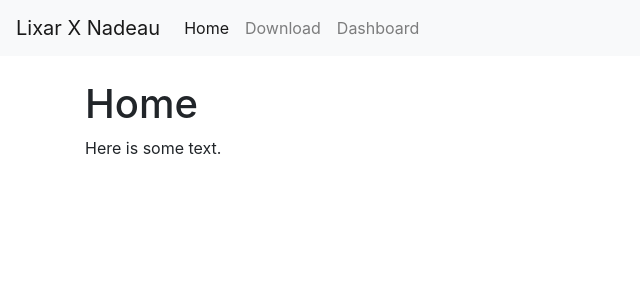
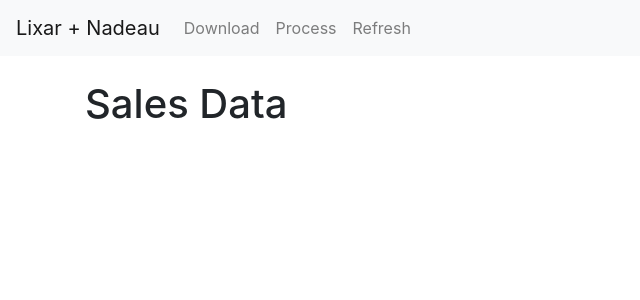
Before and after one commit to pnads/lixar-nadeau-flask, a Flask app: page / in a window 1280 px wide. Shown: the top 300 px of the page, without its empty margins (0-640 px from the left). Run offline with Flask 2, Linux system fonts and the light colour scheme; some libraries are stand-ins or nearby versions.

Commit message:
Major update: added ajax; download + process routes; no buttons, use links; refresh

```diff
--- /dev/null
+++ b/lixar_flask/main.py
@@ -0,0 +1,122 @@
+
+import os, sys, io
+import requests
+import py7zr
+import threading
+
+import pandas as pd
+import numpy as np
+
+from flask import render_template, request, Response, redirect, flash
+
+from lixar_flask import app
+
+
+URL = 'http://eforexcel.com/wp/wp-content/uploads/2017/07/1500000%20Sales%20Records.7z'
+
+CURRENT_DIR = os.path.dirname(os.path.abspath(__file__))
+DATA_DIR = os.path.abspath(os.path.join(CURRENT_DIR, 'data'))
+ZIP_FILE_PATH = os.path.join(DATA_DIR, '1500000 Sales Records.7z')
+
+
+@app.route("/")
+def index():
+    tables, titles = display_table()
+    return render_template('index.html', tables=tables, titles=titles)
+
+@app.route("/download")
+def download():
+    print('Downloading "1500000 Sales Records.7z"...')
+    response = requests.get(URL, headers={"User-Agent": "XY"})
+    with open(ZIP_FILE_PATH, 'wb') as zf:
+        zf.write(response.content)
+
+    return 'success'
+
+@app.route("/process")
+def process():
+    print('Extracting Data...')
+    with py7zr.SevenZipFile(ZIP_FILE_PATH) as zip_file:
+        for _, bio in zip_file.readall().items():
+            df = pd.read_csv(bio)
+
+    print('Making Summary Files...')
+    print('--> "region_totals.csv"')
+    # Make a summary table by doing a groupby on the region and including some Total columns
+    g_total = df.groupby('Region')[['Units Sold', 'Total Revenue', 'Total Cost', 'Total Profit']].sum()
+    df_total = pd.DataFrame(g_total)
+    print(df_total)
+    df_total += np.random.rand(*df_total.shape) * 10000.0
+    print(df_total)
+    df_total.to_csv(os.path.join(DATA_DIR, 'region_totals.csv'))
+    print('Done.')
+
+    return 'success'
+
+@app.route("/update")
+def update():
+    tables, titles = display_table()
+    return render_template('index.html', tables=tables, titles=titles)
+
+# @app.route("/download")
+# def download():
+#     download_and_summarize()
+#     return 'DONE'
+
+# @app.route("/download/", methods=['POST'])
+# @app.route("/download/", methods=['GET','POST'])
+# def download():
+#     if request.method == 'POST':
+#         download_and_summarize()
+
+#     return Response(status=200)
+
+# @app.route("/download/", methods=['GET'])
+# def download_view():
+#     # print('Starting download and summarize process...')
+#     # threading.Thread(target=download_and_summarize).start()
+#     return render_template('download.html')
+
+# @app.route("/download")
+# def download_and_summarize():
+#     """
+#     Background process to download the .7z file, extract large .csv and create
+#     smaller .csv files for the dashboard tables.
+#     :return: None
+#     """
+#     print('Downloading "1500000 Sales Records.7z"...')
+#     response = requests.get(URL, headers={"User-Agent": "XY"})
+#     with open(ZIP_FILE_PATH, 'wb') as zf:
+#         zf.write(response.content)
+
+#     print('Loading Data...')
+#     with py7zr.SevenZipFile(ZIP_FILE_PATH) as zip_file:
+#         for _, bio in zip_file.readall().items():
+#             df = pd.read_csv(bio)
+
+#     print('Making Summary Files...')
+#     # Make a summary table by doing a groupby on the region and including some Total columns
+#     g_total = df.groupby('Region')[['Units Sold', 'Total Revenue', 'Total Cost', 'Total Profit']].sum()
+#     df_total = pd.DataFrame(g_total)
+#     df_total.to_csv(os.path.join(DATA_DIR, 'region_totals.csv'))
+#     print('Done.')
+
+#     return 'success'
+
+def display_table():
+    try:
+        df_total = pd.read_csv(os.path.join(DATA_DIR, 'region_totals.csv'))
+        df_total = df_total.set_index('Region')
+        df_total[['Units Sold']] = df_total[['Units Sold']].applymap(lambda x: "{:,.0f}".format((x)))
+        df_total[['Total Revenue', 'Total Cost', 'Total Profit']] = df_total[['Total Revenue', 'Total Cost', 'Total Profit']].applymap(lambda x: "${:,.0f}".format((x)))
+        table_total = df_total.to_html(justify='center', classes=["table", "table-striped", "table-hover", "table-responsive-xl"], header=True)
+        table_total = table_total.replace('<thead>', '<thead class="thead-dark">')
+
+        tables = [table_total]
+        titles = ['na', 'By Region']
+    except Exception as e:
+        flash('ERROR: ' + str(e))
+        return [], []
+
+
+    return tables, titles
--- a/lixar_flask/templates/base.html
+++ b/lixar_flask/templates/base.html
@@ -7,7 +7,6 @@
 
     <!-- Bootstrap CSS -->
     <link rel="stylesheet" href="https://stackpath.bootstrapcdn.com/bootstrap/4.1.3/css/bootstrap.min.css" integrity="sha384-MCw98/SFnGE8fJT3GXwEOngsV7Zt27NXFoaoApmYm81iuXoPkFOJwJ8ERdknLPMO" crossorigin="anonymous">
-
     <title>| Lixar X Nadeau | {% block title %}{% endblock title %}</title>
   </head>
   <body>
@@ -19,8 +18,56 @@
 
     <!-- Optional JavaScript -->
     <!-- jQuery first, then Popper.js, then Bootstrap JS -->
-    <script src="https://code.jquery.com/jquery-3.3.1.slim.min.js" integrity="sha384-q8i/X+965DzO0rT7abK41JStQIAqVgRVzpbzo5smXKp4YfRvH+8abtTE1Pi6jizo" crossorigin="anonymous"></script>
+    <script src="https://ajax.googleapis.com/ajax/libs/jquery/3.5.1/jquery.min.js"></script>
+
+    <!-- <script src="https://code.jquery.com/jquery-3.3.1.slim.min.js" integrity="sha384-q8i/X+965DzO0rT7abK41JStQIAqVgRVzpbzo5smXKp4YfRvH+8abtTE1Pi6jizo" crossorigin="anonymous"></script> -->
     <script src="https://cdnjs.cloudflare.com/ajax/libs/popper.js/1.14.3/umd/popper.min.js" integrity="sha384-ZMP7rVo3mIykV+2+9J3UJ46jBk0WLaUAdn689aCwoqbBJiSnjAK/l8WvCWPIPm49" crossorigin="anonymous"></script>
     <script src="https://stackpath.bootstrapcdn.com/bootstrap/4.1.3/js/bootstrap.min.js" integrity="sha384-ChfqqxuZUCnJSK3+MXmPNIyE6ZbWh2IMqE241rYiqJxyMiZ6OW/JmZQ5stwEULTy" crossorigin="anonymous"></script>
+
+    <!-- My scripts -->
+
+    <!-- Download Button -->
+    <script>
+
+
+    </script>
+
+    <script>
+      $('#dl-btn').click(function () {
+          $.ajax({
+              type: "GET",
+              url: "/download",
+              beforeSend: function () {
+                $('#dl-btn').text('Downloading...')
+              },
+              success: function () {
+                $('#dl-btn').text('Complete!')
+              },
+          });
+      })
+
+      $('#pr-btn').click(function () {
+          $.ajax({
+              type: "GET",
+              url: "/process",
+              beforeSend: function () {
+                $('#pr-btn').text('Processing...')
+              },
+              success: function () {
+                $('#pr-btn').text('Complete!')
+              },
+          });
+      })
+
+      $('#re-btn').click(function () {
+          location.reload(true);
+      })
+
+    </script>
+
+    <script>
+
+
+    </script>
   </body>
 </html>
--- /dev/null
+++ b/lixar_flask/templates/index.html
@@ -0,0 +1,36 @@
+{% extends "base.html" %}
+
+{% block title %} Home {% endblock title %}
+
+{% block content %}
+
+<div class='container'></div>
+    <!-- <div class='row'>
+        <div class='col'>
+            <button id="dl-btn" class="btn btn-primary btn-lg btn-block">Download Data</button>
+        </div>
+    </div>
+    <div class='row'>
+        <div class='col'>
+            <button id="pr-btn" class="btn btn-primary btn-lg btn-block">Process Data</button>
+        </div>
+    </div>
+    <div class='row'>
+        <div class='col'>
+            <button id="re-btn" class="btn btn-primary btn-lg btn-block">Refresh Tables</button>
+        </div>
+    </div> -->
+    <div class='row'>
+        <div id="tables" class='col'>
+            <h1>Sales Data</h1>
+            {% for table in tables %}
+                <h2>{{titles[loop.index]}}</h2>
+                {{ table|safe }}
+            {% endfor %}
+        </div>
+    </div>
+
+
+
+
+{% endblock content %}
--- a/lixar_flask/templates/navbar.html
+++ b/lixar_flask/templates/navbar.html
@@ -1,19 +1,22 @@
 <nav class="navbar navbar-expand-lg navbar-light bg-light">
-    <a class="navbar-brand" href="#">Lixar X Nadeau</a>
+    <a class="navbar-brand" href="/">Lixar + Nadeau</a>
     <button class="navbar-toggler" type="button" data-toggle="collapse" data-target="#navbarSupportedContent" aria-controls="navbarSupportedContent" aria-expanded="false" aria-label="Toggle navigation">
       <span class="navbar-toggler-icon"></span>
     </button>
 
     <div class="collapse navbar-collapse" id="navbarSupportedContent">
       <ul class="navbar-nav mr-auto">
-        <li class="nav-item active">
+        <!-- <li class="nav-item active">
           <a class="nav-link" href="/">Home <span class="sr-only">(current)</span></a>
+        </li> -->
+        <li class="nav-item">
+          <a id="dl-btn" class="nav-link" href="#">Download</a>
         </li>
         <li class="nav-item">
-          <a class="nav-link" href="/download/">Download</a>
+          <a id="pr-btn" class="nav-link" href="#">Process</a>
         </li>
         <li class="nav-item">
-          <a class="nav-link" href="/dashboard/">Dashboard</a>
+          <a id="re-btn" class="nav-link" href="#">Refresh</a>
         </li>
 
       </ul>
```
Also changed, not shown: lixar_flask/__init__.py (+5 -3 lines), lixar_flask/prototype.py (+13 -6 lines), lixar_flask/views.py (deleted, +0 -14 lines).
